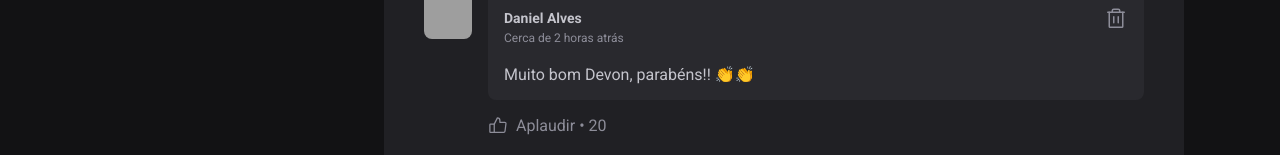
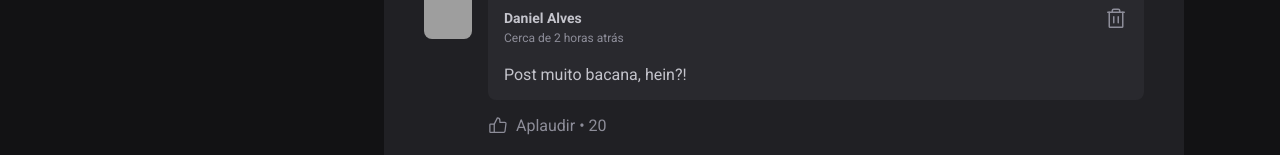
Before and after one commit to DanielNAlves/IGNITE_FEED, a React (Vite) app: page / in a window 1280 px wide. Shown: the part 594-749 px from the top of the page. Built offline with nearby package versions, Linux system fonts and the light colour scheme; grey boxes are pictures that could not be loaded.

Commit message:
FEAT: ADICIONAR PROP CONTENT AO COMPONENTE COMMET

```diff
--- a/src/components/Comment.jsx
+++ b/src/components/Comment.jsx
@@ -2,7 +2,7 @@
 import { Trash, ThumbsUp } from "phosphor-react";
 import { Avatar } from './Avatar';
 
-export function Comment() {
+export function Comment({content}) {
 	return (
 		<div className={styles.comment}>
 			<Avatar hasBorder={false}
@@ -25,7 +25,7 @@
 						</button>
 					</header>
 
-					<p>Muito bom Devon, parabéns!! 👏👏</p>
+					<p>{content}</p>
 				</div>
 
 				<footer>
--- a/src/components/Post.jsx
+++ b/src/components/Post.jsx
@@ -1,15 +1,35 @@
 import {format, formatDistanceToNow} from 'date-fns'
 import ptBR from 'date-fns/locale/pt-BR'
+import { useState } from 'react';
 
 import { Avatar } from './Avatar';
 import { Comment } from "./Comment";
 
 import styles from "./Post.module.css";
 
+
 export function Post({author, publishedAt, content}) {
+	const [comments, setComments] = useState([
+	'Post muito bacana, hein?!'
+])
+
+const [newCommentText, setNewCommentText] = useState('');
+
 	const publishedDateFormatted = format(publishedAt, "d 'de' LLLL 'às' HH:mm'h'", { locale: ptBR })
 
 	const publishedDateRelative = formatDistanceToNow(publishedAt, { locale: ptBR, addSuffix: true })
+
+	function handleCreateNewComment() {
+		event.preventDefault();
+
+		setComments([...comments, newCommentText]);
+		setNewCommentText('');
+
+	}
+
+	function handleNewCommentChange() {
+		setNewCommentText(event.target.value);
+	}
 
 	return (
 		<article className={styles.post}>
@@ -40,10 +60,13 @@
 				})}
 			</div>
 
-			<form className={styles.commentForms}>
+			<form onSubmit={handleCreateNewComment} className={styles.commentForms}>
 				<strong>Deixe seu Feedback</strong>
 
-				<textarea placeholder="Deixe um comentário" />
+				<textarea name="comment"
+				placeholder="Deixe um comentário"
+				value={newCommentText}
+				onChange={handleNewCommentChange} />
 
 				<footer>
 					<button type="submit">Publicar</button>
@@ -51,7 +74,11 @@
 			</form>
 
 			<div className={styles.commentList}>
-				<Comment />
+				{comments.map(comment => {
+					return (
+						<Comment content={comment} />
+					)
+				})}
 			</div>
 		</article>
 	);
```
